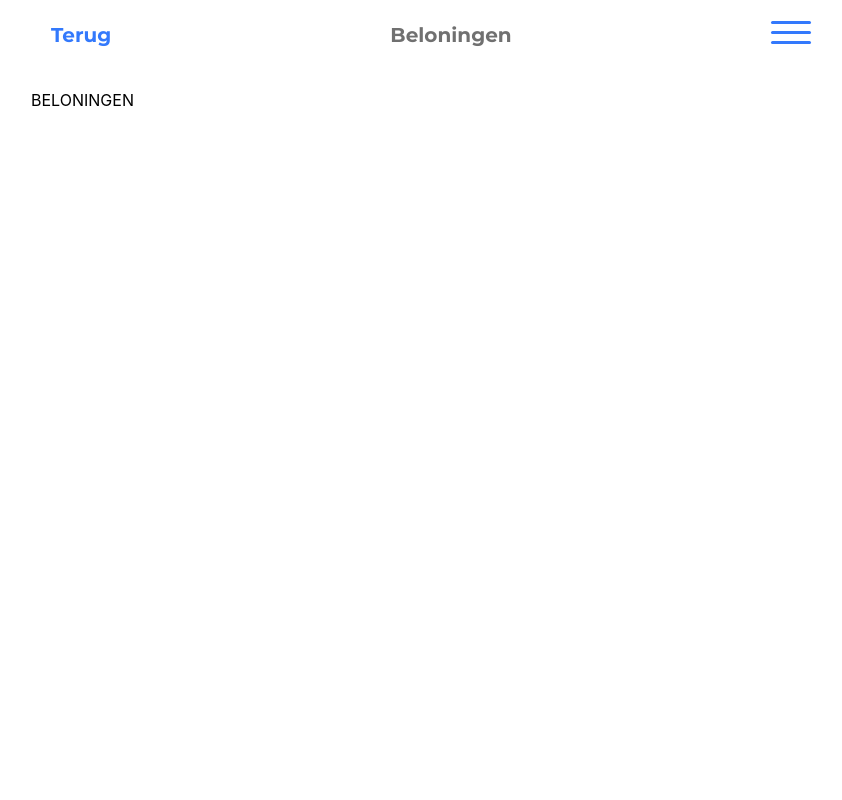
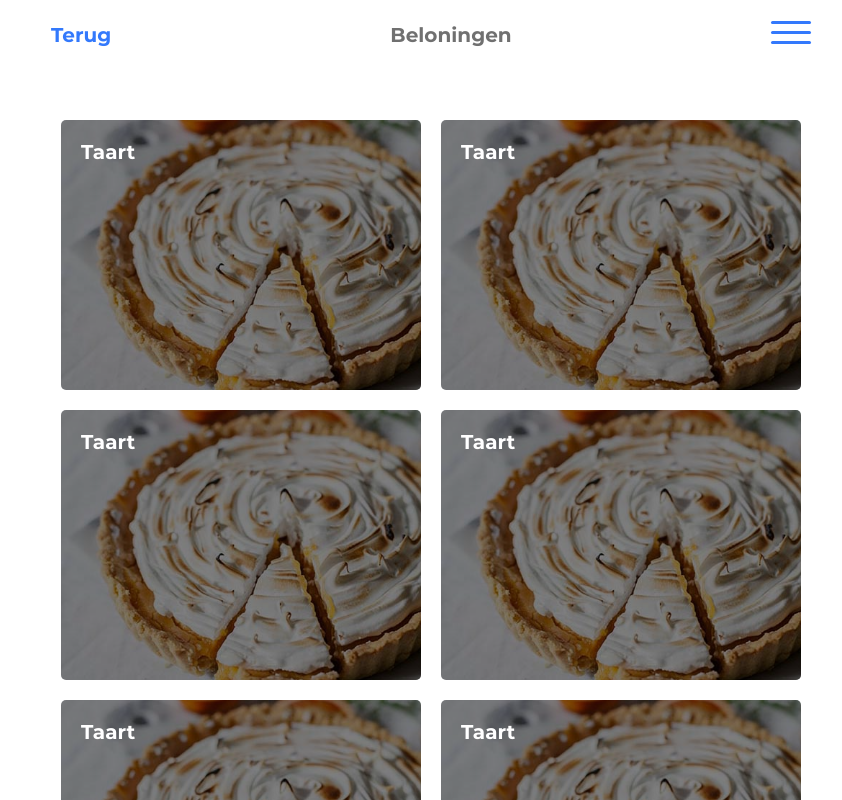
Before and after one commit to bramkorsten/Schmeckapp, a React (Create React App) app in the folder webapp/: page /beloningen in a window 1280 px wide. Shown: the whole page, without its empty margins (209-1051 px from the left). Built offline with nearby package versions, Linux system fonts and the light colour scheme; no server answers.

Commit message:
added consistency to grid layout, made first draft of rewards page

```diff
--- a/webapp/src/components/elements/button/Button.css
+++ b/webapp/src/components/elements/button/Button.css
@@ -23,3 +23,8 @@ button {
 .neutral {
     background-color: var(--lightBlue);
 }
+
+.invert {
+    background-color: transparent;
+    color: var(--lightBlue);
+}
--- a/webapp/src/components/elements/button/Button.js
+++ b/webapp/src/components/elements/button/Button.js
@@ -25,7 +25,7 @@ class Button extends PureComponent {
     /**
      * Defines what the button should do
      */
-    variant: PropTypes.oneOf(["positive", "negative", "neutral"])
+    variant: PropTypes.oneOf(["positive", "negative", "neutral", "invert"])
   };
 
   static defaultProps = {
--- a/webapp/src/components/elements/storeItem/StoreItem.js
+++ b/webapp/src/components/elements/storeItem/StoreItem.js
@@ -1,7 +1,6 @@
 import React, { PureComponent } from "react";
 import "./StoreItem.css";
 import schmeckle from "../../../images/schmeckle.svg";
-
 
 class StoreItem extends PureComponent {
   constructor(props) {
@@ -11,26 +10,28 @@ class StoreItem extends PureComponent {
     };
   }
 
-  //write functions here like this
-
-  functionName = variables => {
-    return variables;
-  }
-
   itemMenu = () => {
     alert(this.props.itemId);
-  }
+  };
 
   render() {
-    const {amount, title, image, itemId} = this.props;
+    const { amount, title, image, itemId } = this.props;
     return (
       //return your html here
-          <div className="store-card-wrap" data-item-id={itemId} onClick={this.itemMenu}>
+      <div
+        className="store-card-wrap"
+        data-item-id={itemId}
+        onClick={this.itemMenu}
+      >
         <img className="card-wall-img" src={image} alt="" />
         <div className="card-content">
           <h3>{title}</h3>
-              <div className="card-amount"><img src={schmeckle} alt="" /><span> {amount}</span>
+          {amount && (
+            <div className="card-amount">
+              <img src={schmeckle} alt="" />
+              <span> {amount}</span>
             </div>
+          )}
         </div>
       </div>
     );
--- a/webapp/src/pages/rewards/Rewards.css
+++ b/webapp/src/pages/rewards/Rewards.css
@@ -1 +1,7 @@
 @import "../../globals/variables.css";
+
+.rewardsViewer {
+    padding: var(--default-padding-mobile);
+    display: grid;
+    grid-template-columns: 50% 50%;
+}
--- a/webapp/src/pages/rewards/Rewards.js
+++ b/webapp/src/pages/rewards/Rewards.js
@@ -1,6 +1,7 @@
 import React, { PureComponent } from "react";
 import "./Rewards.css";
-import { Button } from "../../components/elements";
+import taart from "../../images/taart.jpg";
+import { StoreItem, Button } from "../../components/elements";
 
 class Rewards extends PureComponent {
 
@@ -11,7 +12,14 @@ class Rewards extends PureComponent {
     render() {
         return (
             <main>
-                BELONINGEN
+                <div className={"rewardsViewer"}>
+                    <StoreItem title={"Taart"} image={taart}/>
+                    <StoreItem title={"Taart"} image={taart}/>
+                    <StoreItem title={"Taart"} image={taart}/>
+                    <StoreItem title={"Taart"} image={taart}/>
+                    <StoreItem title={"Taart"} image={taart}/>
+                    <StoreItem title={"Taart"} image={taart}/>
+                </div>
             </main>
         );
     }
--- a/webapp/src/pages/store/Store.css
+++ b/webapp/src/pages/store/Store.css
@@ -3,5 +3,5 @@
 .store_cards-contain {
   display: grid;
   grid-template-columns: 50% 50%;
-  padding: 10px;
+  padding: var(--default-padding-mobile);
 }
```
Lines whose indentation alone changed are shown as unchanged.
